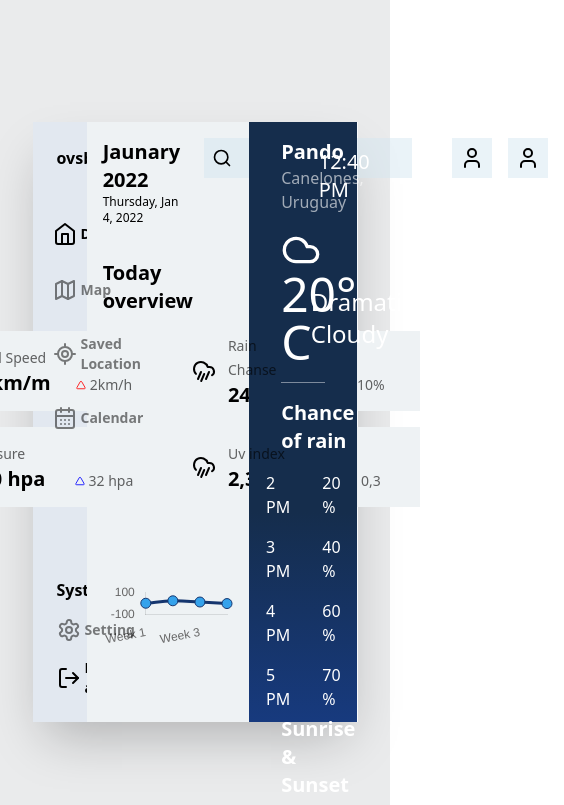
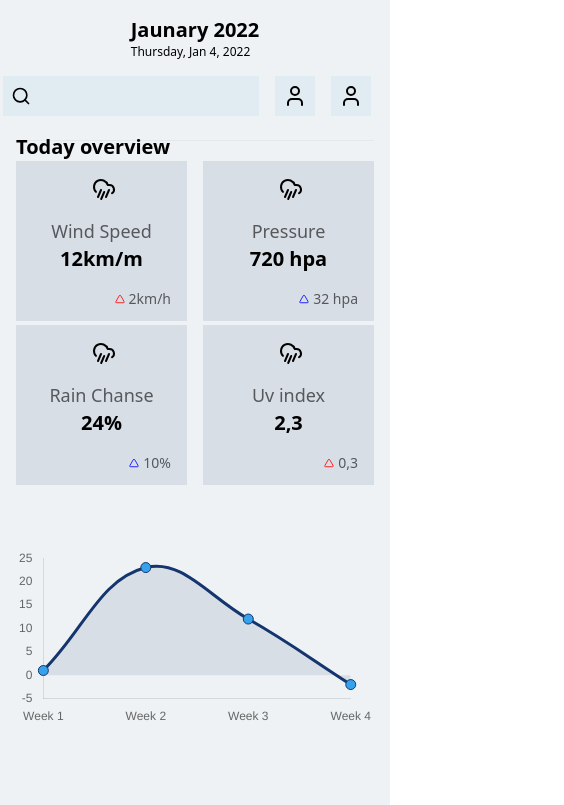
Before and after one commit to ovsbrian/WeatherApp_v2, a React (Vite) app: page / in a window 390 px wide. Shown: the top 805 px of the page, 564 px wide, since content can reach past the window. Built offline with nearby package versions, Linux system fonts and the light colour scheme.

Commit message:
finishing mobile design

```diff
--- a/src/App.jsx
+++ b/src/App.jsx
@@ -6,11 +6,11 @@ import { SectionNav } from "./assets/Componente/Secciones/SectionNav/SectionNav"
 function App() {
   return (
     <>
-      <div className="bg-[#EAEBEC] min-w-full min-h-screen flex justify-center items-center select-none">
-        <div className="bg-slate-50 w-5/6 h-[600px] flex shadow-2xl">
-          <div className="bg-slate-200 w-1/6 h-full p-4"><SectionNav/></div>
-          <div className="bg-[#EEF2F4] w-3/6 h-full"><SectionData/></div>
-          <div className="bg-blue-gradient w-2/6"><SectionDay/></div>
+      <div className="bg-[#EAEBEC] min-w-full min-h-screen flex justify-center items-center">
+        <div className="bg-slate-50 w-full md:w-5/6 md:h-[800px] flex flex-col md:flex-row shadow-2xl ">
+          <div className="bg-slate-200 md:w-1/6 h-full md:p-4"><SectionNav/></div>
+          <div className="bg-[#EEF2F4] md:w-3/6 h-full"><SectionData/></div>
+          <div className="bg-blue-gradient md:w-2/6"><SectionDay/></div>
         </div>
       </div>
     </>
--- a/src/assets/Componente/Secciones/SectionData/Card/Card.jsx
+++ b/src/assets/Componente/Secciones/SectionData/Card/Card.jsx
@@ -4,19 +4,19 @@ export const Card = ({ icon, tipe, date, iconTriangle, refe, verticalAlignment,
   const alignmentClass = verticalAlignment === "end" ? "items-end" : "items-center";
   return (
     <>
-      <div className={`flex  items-center justify-start p-4 gap-4 w-62 ${h}  ${colorText}  ${bg} ${radius}`}>
-        <div className="  flex items-center w-5">
+      <div className={`flex flex-col md:flex-row items-center justify-start p-4 gap-4 w-62 ${h}  ${colorText}  ${bg} ${radius}`}>
+        <div className="flex items-center w-5">
           <span>{icon}</span>
         </div>
-        <div className="w-20">
-          <div>
-            <span className="text-sm opacity-60">{tipe}</span>
+        <div className="flex flex-col items-center md:flex-none">
+          <div className="w-auto">
+            <span className="text-lg opacity-60">{tipe}</span>
           </div>
           <div>
             <span className="text-xl font-semibold">{date}</span>
           </div>
         </div>
-        <div className={`flex justify-center ${alignmentClass} gap-1 w-20 h-full`}>
+        <div className={`flex justify-end w-full ${alignmentClass} gap-1 w-20 h-full`}>
           {iconTriangle ? (
             <span className="mb-[5px]">
               <Triangle size={10} color={iconTriangle} />
--- a/src/assets/Componente/Secciones/SectionData/Card/ContainerCard.jsx
+++ b/src/assets/Componente/Secciones/SectionData/Card/ContainerCard.jsx
@@ -4,41 +4,42 @@ import { Card } from "./Card";
 export const ContainerCards = () => {
   return (
     <>
-      <div className="gap-4 flex flex-col w-full items-center  ">
+      <div className="md:gap-4 flex flex-col w-full h-64 items-center justify-center my-10">
         <div className="flex justify-start items-start w-full">
           <span className="text-xl font-semibold ">Today overview</span>
         </div>
-        <div className="flex gap-4">
+        <div className="flex gap-4 w-full ">
+          <div className=" w-full   flex flex-col gap-1 md:gap-4 ">
             <Card
               date={"12km/m"}
               icon={<CloudRainWind />}
-            bg={"bg-[#EEF2F4]"}
+              bg={"bg-[#d8dee6]"}
               iconTriangle={"red"}
               refe={"2km/h"}
               verticalAlignment={"end"}
               tipe={"Wind Speed"}
-            h={"h-20"}
+              h={"h-40 md:h-20"}
             />
             <Card
               date={"24%"}
               verticalAlignment={"end"}
               icon={<CloudRainWind />}
               iconTriangle={"blue"}
-            bg={"bg-[#EEF2F4]"}
+              bg={"bg-[#d8dee6]"}
               refe={"10%"}
               tipe={"Rain Chanse"}
-            h={"h-20"}
+              h={"h-40 md:h-20"}
             />
           </div>
-        <div className="flex gap-4">
+          <div className=" w-full  flex flex-col gap-1 md:gap-4 ">
             <Card
               date={"720 hpa"}
               icon={<CloudRainWind />}
               iconTriangle={"blue"}
               refe={"32 hpa"}
               verticalAlignment={"end"}
-            bg={"bg-[#EEF2F4]"}
-            h={"h-20"}
+              bg={"bg-[#d8dee6]"}
+              h={"h-40 md:h-20"}
               tipe={"Pressure"}
             />
             <Card
@@ -47,10 +48,11 @@ export const ContainerCards = () => {
               iconTriangle={"red"}
               refe={"0,3"}
               tipe={"Uv index"}
-            h={"h-20"}
+              h={"h-40 md:h-20"}
               verticalAlignment={"end"}
-            bg={"bg-[#EEF2F4]"}
+              bg={"bg-[#d8dee6]"}
             />
+          </div>
         </div>
       </div>
     </>
--- a/src/assets/Componente/Secciones/SectionData/Grafica/Grafica.jsx
+++ b/src/assets/Componente/Secciones/SectionData/Grafica/Grafica.jsx
@@ -73,7 +73,7 @@ const data = {
 export const Grafica = () => {
   return (
     <>
-      <div className=" w-full h-56   flex justify-center items-center">
+      <div className="w-full h-80 flex justify-center items-center">
         <Line options={options} data={data} />
       </div>
     </>
--- a/src/assets/Componente/Secciones/SectionData/NavTop/NavTop.jsx
+++ b/src/assets/Componente/Secciones/SectionData/NavTop/NavTop.jsx
@@ -4,24 +4,26 @@ import { IconCuadrado } from "./IconCuadrado";
 export const NavTop = () => {
   return (
     <>
-      <div className="w-full flex justify-between   ">
-        <div className="flex flex-col ">
+      <div className="w-full md:flex flex flex-col items-center md:flex-row justify-between gap-4  ">
+        <div className="flex flex-col   ">
           <span className="text-xl font-semibold">Jaunary 2022</span>
           <span className="text-xs">Thursday, Jan 4, 2022</span>
         </div>
-        <div className="flex ">
-          <div className="flex items-center w-64 h-16 p-6 pt-0 rounded">
-            <Search className="pl-1 ml-1 absolute" size={24} />
-            <input className="w-full h-full bg-[rgb(214,232,241,0.51)]" type="text"></input>
+        <div className="flex">
+          <div className="flex items-start w-64 h-16 rounded">
+            <Search className="pl-1 ml-1 mt-2 absolute" size={24} />
+            <input
+              className="w-full h-10 bg-[rgb(214,232,241,0.51)]"
+              type="text"
+            ></input>
           </div>
-          <div className="flex   gap-4 px-4">
+          <div className="flex gap-4 px-4">
             <IconCuadrado icon={<User />} />
             <IconCuadrado icon={<User />} />
           </div>
         </div>
-
       </div>
-      <hr/>
+      <hr />
     </>
   );
 };
--- a/src/assets/Componente/Secciones/SectionData/SectionData.jsx
+++ b/src/assets/Componente/Secciones/SectionData/SectionData.jsx
@@ -5,7 +5,7 @@ import { NavTop } from "./NavTop/NavTop";
 export const SectionData = () => {
   return (
     <>
-      <div className="p-4 flex flex-col h-full gap-4 justify-center items-center">
+      <div className="p-4 flex flex-col justify-around  h-full">
         <NavTop />
         <ContainerCards />
         <Grafica />
--- a/src/assets/Componente/Secciones/SectionDataDay/ChanceRain/ChanceRain.jsx
+++ b/src/assets/Componente/Secciones/SectionDataDay/ChanceRain/ChanceRain.jsx
@@ -3,7 +3,7 @@ import { ProgressBar } from "./ProgressBar";
 export const Chancerain = ({hour, chance}) => {
   return (
     <>
-      <div className="w-full flex gap-4 justify-center items-center text-white">
+      <div className="w-full h-10 flex gap-4 justify-center items-center text-white text-lg font-semibold">
         <span className="w-20">{hour} PM</span>
         <ProgressBar value={chance} />
         <span className="w-20">{chance} %</span>
--- a/src/assets/Componente/Secciones/SectionDataDay/ChanceRain/ProgressBar.jsx
+++ b/src/assets/Componente/Secciones/SectionDataDay/ChanceRain/ProgressBar.jsx
@@ -1,12 +1,11 @@
 export const ProgressBar = ({ value }) => {
-    if (value < 5) {
-        value = 5
-
-    }
+  if (value < 5) {
+    value = 5;
+  }
   return (
-    <div className="w-full bg-[#294163] h-6 rounded-2xl">
+    <div className="w-full bg-[#294163] h-10 rounded-2xl">
       <div
-        className="h-full bg-[#8cb1fc]  rounded-2xl"
+        className="h-full bg-[#8cb1fc] rounded-2xl"
         style={{ width: `${value}%` }}
       ></div>
     </div>
--- a/src/assets/Componente/Secciones/SectionDataDay/SectionDay.jsx
+++ b/src/assets/Componente/Secciones/SectionDataDay/SectionDay.jsx
@@ -16,7 +16,7 @@ export const SectionDay = () => {
         <div className="my-4">
           <hr className="w-full bg-white opacity-50"></hr>
         </div>
-        <div className="flex flex-col gap-4 items-start w-full bg">
+        <div className="flex flex-col gap-4 items-start w-full ">
           <span className="text-xl font-semibold text-white ">
             Chance of rain
           </span>
@@ -25,11 +25,11 @@ export const SectionDay = () => {
           <Chancerain hour={4} chance={60} />
           <Chancerain hour={5} chance={70} />
         </div>
-        <div className="w-full flex flex-col gap-2 mt-1  ">
+        <div className="w-full flex flex-col gap-2 mt-4    ">
           <span className="text-xl font-semibold text-white ">
             Sunrise & Sunset
           </span>
-          <div className="flex flex-col gap-2 w-full">
+          <div className="flex flex-col gap-4 md:gap-2 w-full mb-4 mt-8">
             <Twilight />
           </div>
         </div>
--- a/src/assets/Componente/Secciones/SectionDataDay/SunriseSunset/SunriseSunset.jsx
+++ b/src/assets/Componente/Secciones/SectionDataDay/SunriseSunset/SunriseSunset.jsx
@@ -12,11 +12,11 @@ export const Twilight = ({ sunrise, sunset }) => {
         bg={"bg-[#2D4C86]"}
         colorText={"text-white"}
         radius={"rounded"}
-        h={'h-16'}
+        h={'md:h-24'}
       />
       <Card
         date={"5:20 PM"}
-        h={'h-16'}
+        h={'md:h-24'}
         icon={<Moon />}
         refe={"in 9 hours"}
         tipe={"Sunset"}
--- a/src/assets/Componente/Secciones/SectionNav/SectionNav.jsx
+++ b/src/assets/Componente/Secciones/SectionNav/SectionNav.jsx
@@ -6,7 +6,7 @@ import { System } from "./System/System";
 export const SectionNav = () => {
   return (
     <>
-      <div className="h-full p4  flex flex-col justify-between">
+      <div className="hidden h-full md:flex flex-col p-4 justify-between">
         <div >
           <Logo
             logo={imgLogo}
```
Lines whose indentation alone changed are shown as unchanged.
